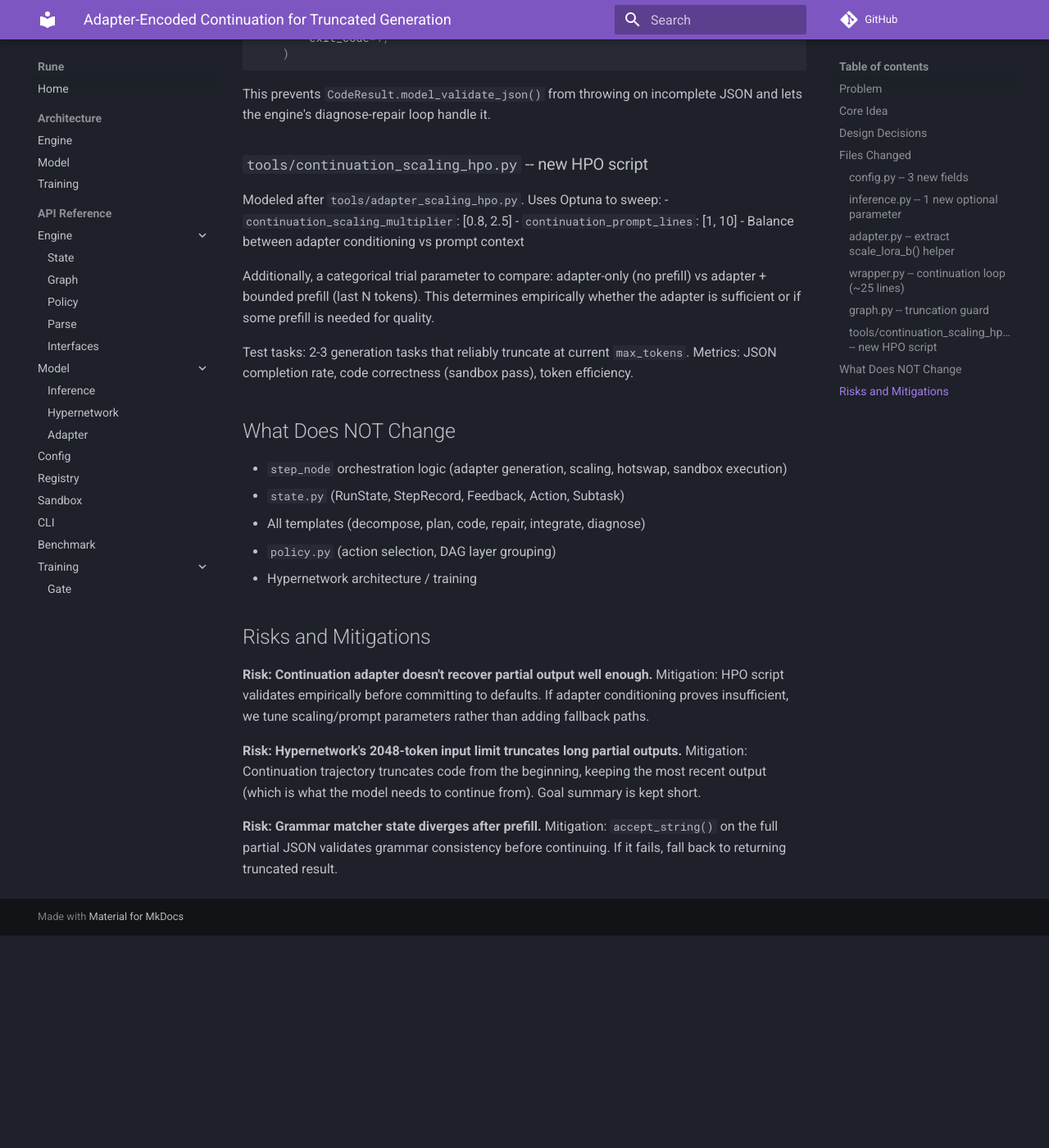
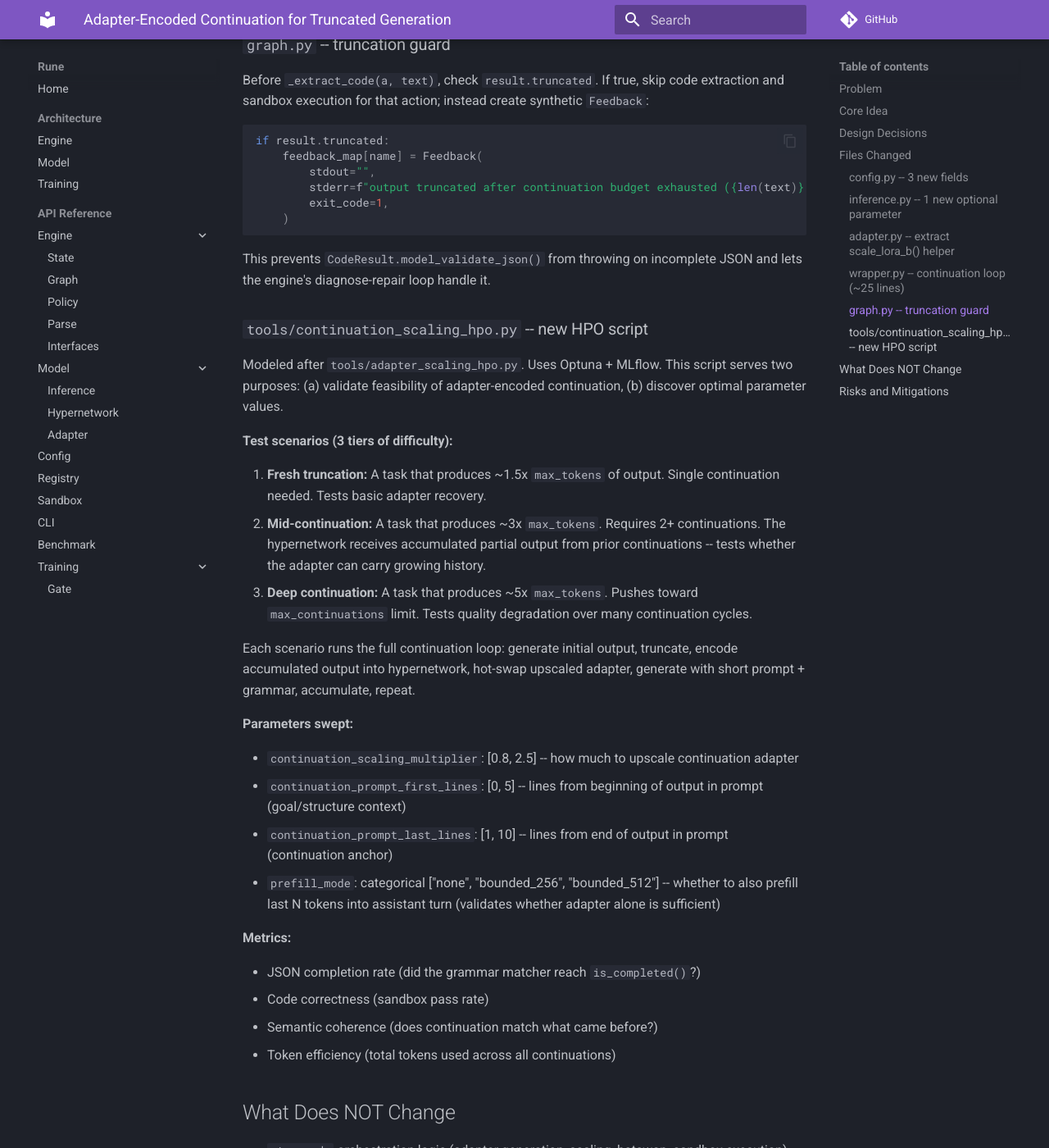
Before and after one commit to ElixirTrials/rune, an MkDocs documentation site: the page built from docs/superpowers/specs/2026-05-26-adapter-continuation-design.md, in a window 1280 px wide and 1400 px high, scrolled down 3513 px. Shown: the whole window at 82% size. Built offline with MkDocs 1.6.1 and Material for MkDocs 9.7.7, drawn with Linux system fonts in a browser that asks for light colours; comment, search, counter and statistics services are not loaded; before the commit the page ends 4654 px from its top, so only the background shows below that; some of the changed text lies outside the part shown.

Commit message:
docs: clarify length-only trigger, expand HPO with mid-continuation tests
- Continuation fires only on length truncation, not other failure modes
- Short prompt uses first M + last N lines (not just last N)
- HPO script includes 3 test tiers: fresh, mid-continuation, deep
- Sweeps first_lines, last_lines, scaling multiplier, and prefill mode

Co-Authored-By: Claude Opus 4.6 <noreply@anthropic.com>

````diff
--- a/docs/superpowers/specs/2026-05-26-adapter-continuation-design.md
+++ b/docs/superpowers/specs/2026-05-26-adapter-continuation-design.md
@@ -6,11 +6,13 @@ When structured JSON output exceeds `max_tokens`, the current `_try_completion`
 
 ## Core Idea
 
-Replace the growing-context continuation with an **adapter-encoded** continuation. When generation truncates:
+Replace the growing-context continuation with an **adapter-encoded** continuation. This fires **only when the fail reason is length** (i.e., `len(json_tokens) >= max_tokens`). Other failure modes (syntax errors, sandbox failures, etc.) are handled by the engine's existing diagnose-repair loop and are not continuation candidates.
+
+When generation truncates due to length:
 
 1. Feed the partial output (goal + code written so far) through the hypernetwork to produce a **fresh LoRA adapter** that encodes the continuation context.
 2. Hot-swap the new adapter into the model (upscaled via a fixed multiplier).
-3. Resume generation with a **short prompt** (last N lines of partial output as anchor) and **assistant-turn prefill** (the partial JSON itself, so the model continues from exactly where it left off).
+3. Resume generation with a **short prompt** (first M lines for goal context + last N lines of partial output as continuation anchor).
 4. The xgrammar matcher is advanced past the partial JSON to maintain structural validity.
 
 The adapter carries the memory, not the prompt. Prompt window stays constant regardless of how many continuations occur. This is limited only by a retry budget (`max_continuations`), not by context length.
@@ -32,7 +34,7 @@ This is deliberately different from the initial task trajectory. We embed *what
 
 **Adapter scaling.** Continuation adapters are scaled by `adapter_scaling * continuation_scaling_multiplier`. The multiplier is a fixed config value determined empirically via HPO. Intuition: the model needs stronger conditioning to recover partial output from the adapter alone.
 
-**No full prefill.** The partial JSON is NOT prefilled into the assistant turn -- that would grow the context window linearly, defeating the purpose. Instead, three mechanisms provide continuity: (1) the grammar matcher advanced past the partial JSON enforces structural validity, (2) the adapter encodes the full semantic context, (3) the short prompt provides the last N lines as a local anchor. The model generates new tokens constrained by grammar, and we concatenate `partial_json + new_tokens` on the caller side.
+**No full prefill.** The partial JSON is NOT prefilled into the assistant turn -- that would grow the context window linearly, defeating the purpose. Instead, three mechanisms provide continuity: (1) the grammar matcher advanced past the partial JSON enforces structural validity, (2) the adapter encodes the full semantic context, (3) the short prompt provides the first M + last N lines as context anchors. The model generates new tokens constrained by grammar, and we concatenate `partial_json + new_tokens` on the caller side. The HPO script tests bounded prefill (last 256/512 tokens) as a variant to determine empirically whether the adapter alone is sufficient.
 
 **Skip thinking on continuation.** The thinking phase (unconstrained generation until `</think>`) is skipped for continuation calls. The model has already thought; we just need it to keep writing JSON.
 
@@ -47,9 +49,12 @@ This is deliberately different from the initial task trajectory. We embed *what
 ```python
 max_continuations: int = 3
 continuation_scaling_multiplier: float = 1.3
-continuation_prompt_lines: int = 3
+continuation_prompt_first_lines: int = 2
+continuation_prompt_last_lines: int = 3
 ```
 
+`continuation_prompt_first_lines`: lines from the beginning of output (goal/structure context).
+`continuation_prompt_last_lines`: lines from the end of output (continuation anchor).
 Defaults are starting points; actual values determined by HPO.
 
 ### `inference.py` -- 1 new optional parameter
@@ -84,7 +89,9 @@ for attempt in range(max_continuations):
     adapter = generate_adapter_weights(hypernet, continuation_trajectory, ...)
     scaled = scale_lora_b(adapter, adapter_scaling * continuation_scaling_multiplier)
     hotswap_adapter(model, scaled)
-    short_prompt = last_n_lines(accumulated, continuation_prompt_lines)
+    head = first_n_lines(accumulated, continuation_prompt_first_lines)
+    tail = last_n_lines(accumulated, continuation_prompt_last_lines)
+    short_prompt = f"{head}\n...\n{tail}"
     result = inference_generate(
         model, tokenizer, short_prompt,
         grammar_prefix=accumulated,
@@ -97,7 +104,7 @@ for attempt in range(max_continuations):
 result = result._replace(text=accumulated)
 ```
 
-The `short_prompt` is the last `continuation_prompt_lines` lines of the accumulated output. The grammar matcher is advanced past `accumulated` so the model only generates structurally valid continuations, while the adapter carries the full semantic context. Prompt window stays constant.
+The short prompt has fixed size: first M lines (goal/structure) + last N lines (continuation anchor). The grammar matcher is advanced past `accumulated` so the model only generates structurally valid continuations, while the adapter carries the full semantic context. Prompt window stays constant.
 
 ### `graph.py` -- truncation guard
 
@@ -116,14 +123,29 @@ This prevents `CodeResult.model_validate_json()` from throwing on incomplete JSO
 
 ### `tools/continuation_scaling_hpo.py` -- new HPO script
 
-Modeled after `tools/adapter_scaling_hpo.py`. Uses Optuna to sweep:
-- `continuation_scaling_multiplier`: [0.8, 2.5]
-- `continuation_prompt_lines`: [1, 10]
-- Balance between adapter conditioning vs prompt context
+Modeled after `tools/adapter_scaling_hpo.py`. Uses Optuna + MLflow. This script serves two purposes: (a) validate feasibility of adapter-encoded continuation, (b) discover optimal parameter values.
 
-Additionally, a categorical trial parameter to compare: adapter-only (no prefill) vs adapter + bounded prefill (last N tokens). This determines empirically whether the adapter is sufficient or if some prefill is needed for quality.
+**Test scenarios (3 tiers of difficulty):**
 
-Test tasks: 2-3 generation tasks that reliably truncate at current `max_tokens`. Metrics: JSON completion rate, code correctness (sandbox pass), token efficiency.
+1. **Fresh truncation:** A task that produces ~1.5x `max_tokens` of output. Single continuation needed. Tests basic adapter recovery.
+2. **Mid-continuation:** A task that produces ~3x `max_tokens`. Requires 2+ continuations. The hypernetwork receives accumulated partial output from prior continuations -- tests whether the adapter can carry growing history.
+3. **Deep continuation:** A task that produces ~5x `max_tokens`. Pushes toward `max_continuations` limit. Tests quality degradation over many continuation cycles.
+
+Each scenario runs the full continuation loop: generate initial output, truncate, encode accumulated output into hypernetwork, hot-swap upscaled adapter, generate with short prompt + grammar, accumulate, repeat.
+
+**Parameters swept:**
+
+- `continuation_scaling_multiplier`: [0.8, 2.5] -- how much to upscale continuation adapter
+- `continuation_prompt_first_lines`: [0, 5] -- lines from beginning of output in prompt (goal/structure context)
+- `continuation_prompt_last_lines`: [1, 10] -- lines from end of output in prompt (continuation anchor)
+- `prefill_mode`: categorical ["none", "bounded_256", "bounded_512"] -- whether to also prefill last N tokens into assistant turn (validates whether adapter alone is sufficient)
+
+**Metrics:**
+
+- JSON completion rate (did the grammar matcher reach `is_completed()`?)
+- Code correctness (sandbox pass rate)
+- Semantic coherence (does continuation match what came before?)
+- Token efficiency (total tokens used across all continuations)
 
 ## What Does NOT Change
 
````
